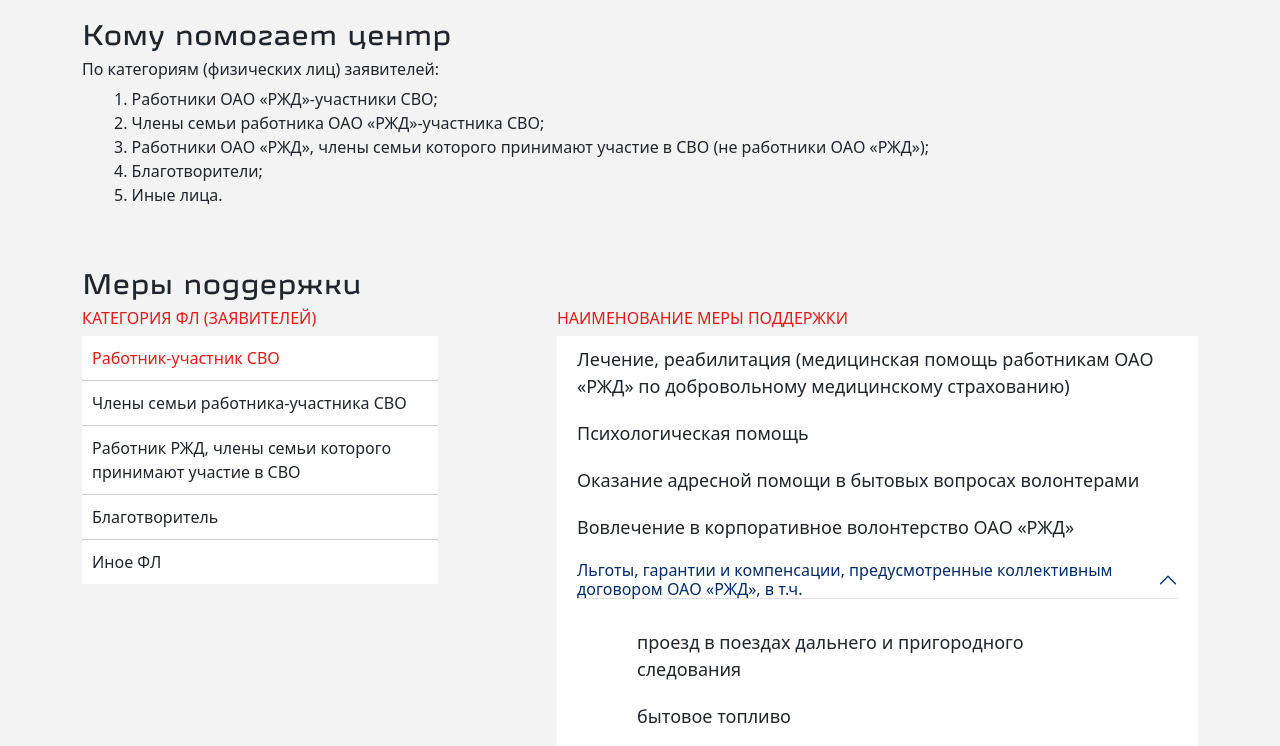
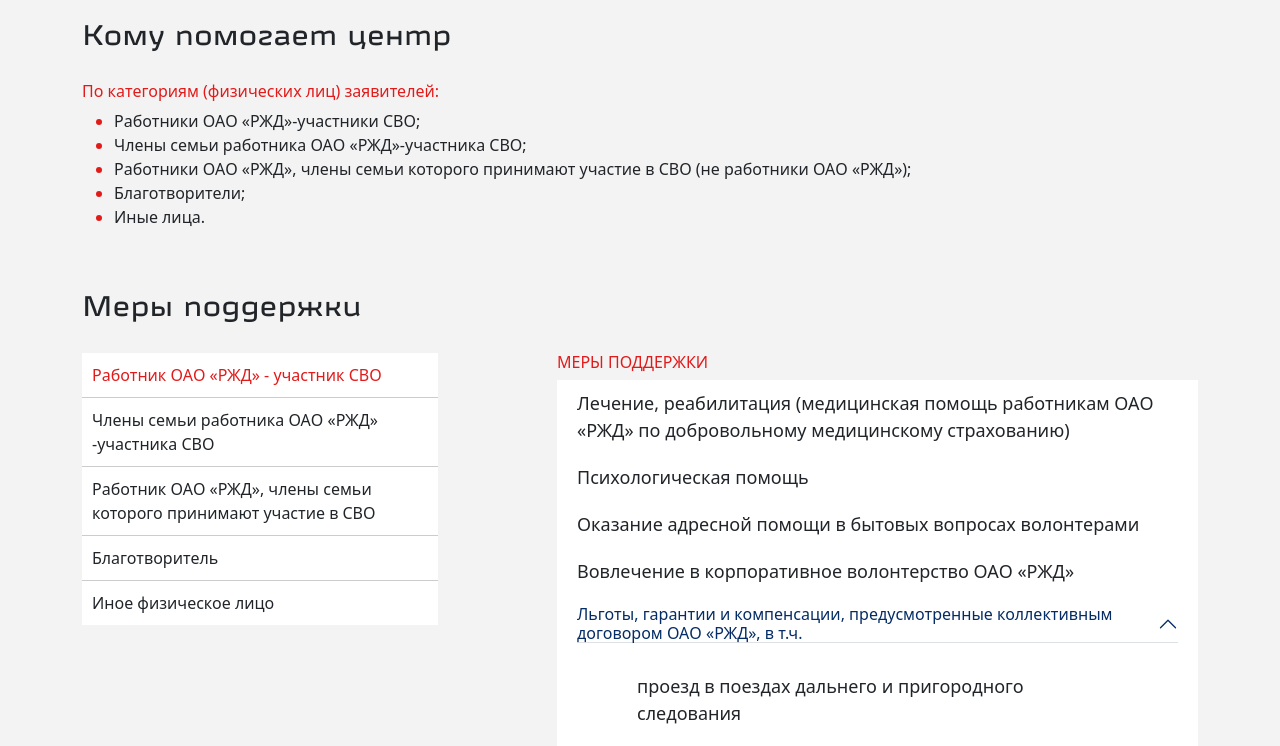
Before and after one commit to draculidze/rzd-svo, a plain HTML site: page index.html in a window 1280 px wide. Shown: the part 298-1044 px from the top of the page. Drawn offline with nearby package versions, Linux system fonts and the light colour scheme.

Commit message:
Согласованные правки

```diff
--- a/css/main.css
+++ b/css/main.css
@@ -89,19 +89,24 @@
 
 section.who_helps h3 {
     font-family: 'RussianRailGPro';
+    margin-bottom: 30px;
+}
+
+section.who_helps h6 {
+    color: #e21a1a;
 }
 
 section.who_helps ul {
-    list-style-type: none;
+    list-style-type: disc;
     margin-bottom: 20px;
+}
+
+section.who_helps ul li::marker {
+    color: #e21a1a;
 }
 
 section .left-menu {
     /*padding: 0 20px;*/
-}
-
-section .left-menu h6, section .right-menu h6 {
-    color: #e21a1a;
 }
 
 section .left-menu .item {
--- a/index.html
+++ b/index.html
@@ -23,7 +23,7 @@
                     <li>Новости</li>
                     <li>Кому помогает центр</li>
                     <li>Меры поддержки</li>
-                    <li>Вопрос-ответ</li>
+                    <li>Информация</li>
                 </ul>
             </div>
             <div class="right-position">
@@ -45,11 +45,11 @@
                 <h3>Кому помогает центр</h3>
                 <h6>По категориям (физических лиц) заявителей:</h6>
                 <ul>
-                    <li>1. Работники ОАО «РЖД»-участники СВО;</li>
-                    <li>2. Члены семьи работника ОАО «РЖД»-участника СВО;</li>
-                    <li>3. Работники ОАО «РЖД», члены семьи которого принимают участие в СВО (не работники ОАО «РЖД»);</li>
-                    <li>4. Благотворители;</li>
-                    <li>5. Иные лица.</li>
+                    <li>Работники ОАО «РЖД»-участники СВО;</li>
+                    <li>Члены семьи работника ОАО «РЖД»-участника СВО;</li>
+                    <li>Работники ОАО «РЖД», члены семьи которого принимают участие в СВО (не работники ОАО «РЖД»);</li>
+                    <li>Благотворители;</li>
+                    <li>Иные лица.</li>
                 </ul>
             </div>
         </section>
@@ -59,26 +59,25 @@
                 <h3>Меры поддержки</h3>
                 <div class="row">
                     <div class="col-md-4 left-menu">
-                        <h6>КАТЕГОРИЯ ФЛ (ЗАЯВИТЕЛЕЙ)</h3>
                         <div class="item selected" params="1" onclick="showSupport('1,2,3,4,5,5.1,5.2,5.3,5.4,5.5,5.6,5.7,5.8,5.9,5.10,6,7,8,9,11,12,13')">
-                            Работник-участник СВО
+                            Работник ОАО «РЖД» - участник СВО
                         </div>
                         <div class="item" params="2" onclick="showSupport('2,3,4,5,5.1,5.2,5.5,5.6,5.7,6,7,8,9,11,13')">
-                            Члены семьи работника-участника СВО
+                            Члены семьи работника ОАО «РЖД» -участника СВО
                         </div>
                         <div class="item" params="3" onclick="showSupport('1,2,3,4,5,5.1,5.2,5.3,5.4,5.5,5.6,5.7,5.8,5.9,5.10,6,7,8,9,10,11,12,13')">
-                            Работник РЖД, члены семьи которого принимают участие в СВО
+                            Работник ОАО «РЖД», члены семьи которого принимают участие в СВО
                         </div>
                         <div class="item" params="4" onclick="showSupport('2,4,7')">
                             Благотворитель
                         </div>
                         <div class="item" params="5" onclick="showSupport('2,4,7')">
-                            Иное ФЛ
+                            Иное физическое лицо
                         </div>
                     </div>
                     <div class="col-md-1"></div>
                     <div class="col-md-7 right-menu">
-                        <h6>НАИМЕНОВАНИЕ МЕРЫ ПОДДЕРЖКИ</h6>
+                        <h6>МЕРЫ ПОДДЕРЖКИ</h6>
                         <div class="item selected" param="1" >
                             Лечение, реабилитация (медицинская помощь работникам ОАО «РЖД» по добровольному медицинскому страхованию)
                         </div>
```
Also changed, not shown: images/poezd.jpg.
